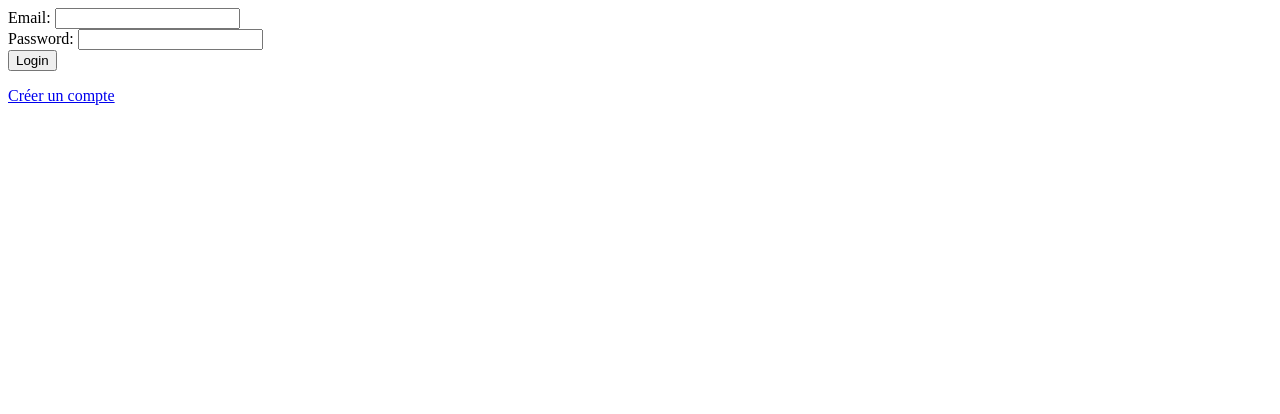
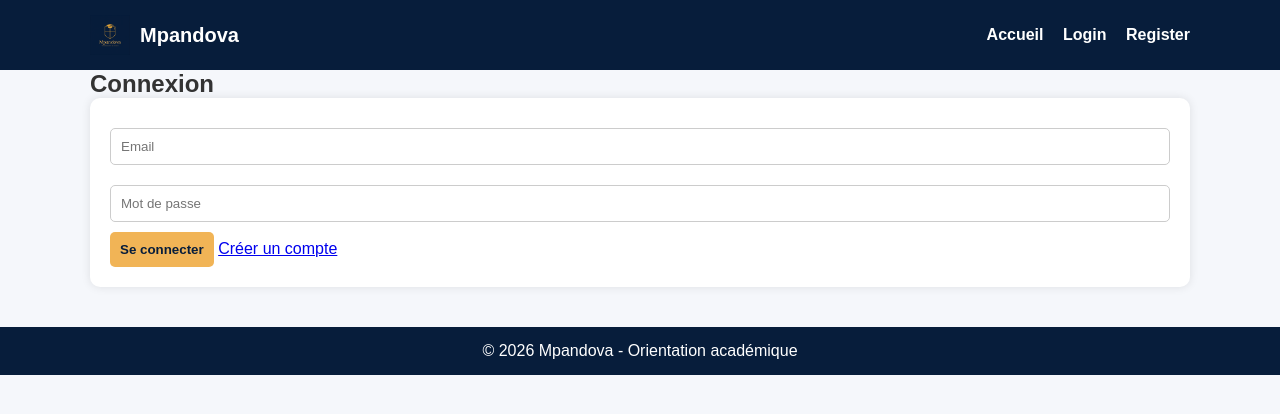
Before and after one commit to pablo-23-08/mpandova, a PHP site: page /login.php in a window 1280 px wide. Shown: the top 414 px of the page. Run offline with PHP 8.4, Linux system fonts and the light colour scheme; the visitor is signed in with stand-in values (Sample User, id 1).

Commit message:
27-04 commit mpandova

```diff
--- /dev/null
+++ b/assets/css/style.css
@@ -0,0 +1,72 @@
+*{margin:0;padding:0;box-sizing:border-box;font-family:Arial, sans-serif;}
+
+body{background:#f5f7fb;color:#333;}
+
+.container{width:90%;max-width:1100px;margin:auto;}
+
+/* HEADER */
+.header{background:#071d3b;color:white;padding:15px 0;}
+
+.nav{display:flex;justify-content:space-between;align-items:center;}
+
+.logo{display:flex;align-items:center;gap:10px;font-weight:bold;font-size:20px;}
+
+.logo img{height:40px;}
+
+nav a{
+color:white;
+margin-left:15px;
+text-decoration:none;
+font-weight:bold;
+}
+
+nav a:hover{color:#f1b456;}
+
+/* MAIN */
+main{margin-top:30px;}
+
+/* FORM */
+form{
+background:white;
+padding:20px;
+border-radius:10px;
+box-shadow:0 0 10px rgba(0,0,0,0.1);
+}
+
+input,select{
+width:100%;
+padding:10px;
+margin:10px 0;
+border:1px solid #ccc;
+border-radius:5px;
+}
+
+button{
+background:#f1b456;
+border:none;
+padding:10px;
+color:#071d3b;
+font-weight:bold;
+cursor:pointer;
+border-radius:5px;
+}
+
+button:hover{opacity:0.9;}
+
+/* FOOTER */
+.footer{
+margin-top:40px;
+background:#071d3b;
+color:white;
+text-align:center;
+padding:15px;
+}
+
+/* CARDS */
+.card{
+background:white;
+padding:20px;
+border-radius:10px;
+margin:15px 0;
+box-shadow:0 0 10px rgba(0,0,0,0.1);
+}
--- /dev/null
+++ b/includes/footer.php
@@ -0,0 +1,10 @@
+</main>
+
+<footer class="footer">
+    <div class="container">
+        <p>© 2026 Mpandova - Orientation académique</p>
+    </div>
+</footer>
+
+</body>
+</html>
--- /dev/null
+++ b/includes/header.php
@@ -0,0 +1,34 @@
+<?php
+if(session_status()==PHP_SESSION_NONE){session_start();}
+?>
+<!DOCTYPE html>
+<html lang="fr">
+<head>
+<meta charset="UTF-8">
+<title>Mpandova</title>
+<link rel="stylesheet" href="../assets/css/style.css">
+</head>
+
+<body>
+
+<header class="header">
+    <div class="container nav">
+        <div class="logo">
+            <img src="../assets/img/logo.png" alt="logo">
+            <span>Mpandova</span>
+        </div>
+
+        <nav>
+            <a href="index.php">Accueil</a>
+            <?php if(isset($_SESSION['user'])){ ?>
+                <a href="dashboard.php">Dashboard</a>
+                <a href="logout.php">Logout</a>
+            <?php } else { ?>
+                <a href="login.php">Login</a>
+                <a href="register.php">Register</a>
+            <?php } ?>
+        </nav>
+    </div>
+</header>
+
+<main class="container">
--- a/public/login.php
+++ b/public/login.php
@@ -1,7 +1,12 @@
-<form method="POST" action="traitement_login.php">
-    Email: <input type="email" name="email"><br>
-    Password: <input type="password" name="password"><br>
-    <button type="submit">Login</button>
+<?php include '../includes/header.php'; ?>
+
+<h2>Connexion</h2>
+
+<form action="traitement_login.php" method="POST">
+<input type="email" name="email" placeholder="Email">
+<input type="password" name="password" placeholder="Mot de passe">
+<button type="submit">Se connecter</button>
+<a href="register.php">Créer un compte</a>
 </form>
 
-<a href="register.php">Créer un compte</a>
+<?php include '../includes/footer.php'; ?>
```
Also changed, not shown: assets/img/logo.png (added).
